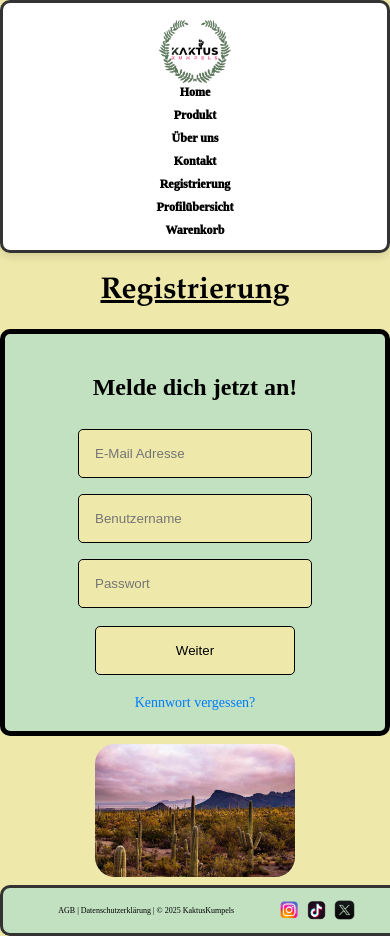
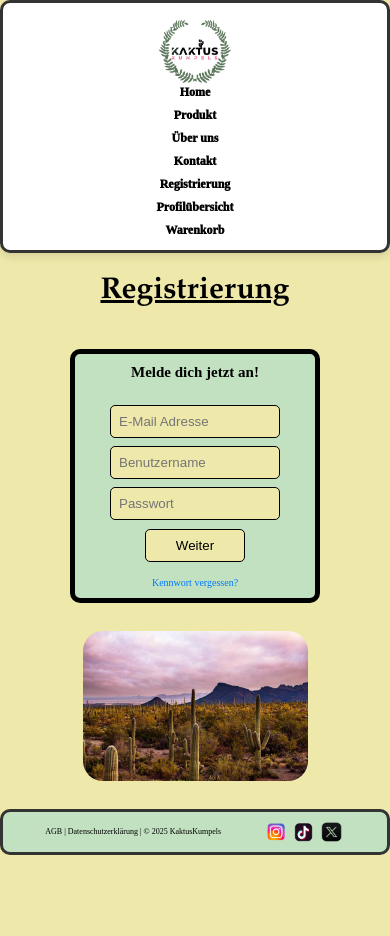
Before and after one commit to ia24b-candrianl/kaktus-kumpels, a Flask app: page /registrierung in a window 390 px wide. After the commit the page ends 855 px from the top, so only its background shows below. Run offline with Flask 3, Linux system fonts and the light colour scheme.

Commit message:
Registrierung site view fixed

```diff
--- a/static/contact.css
+++ b/static/contact.css
@@ -64,13 +64,12 @@ h1 {
 
 
 @media (max-width: 768px) {
-    * {
         * {
         margin: 0;
         padding: 0;
         box-sizing: border-box;
     }
-    }
+
 
     h1 {
         margin-top: 10px;
--- a/static/registrierung.css
+++ b/static/registrierung.css
@@ -14,7 +14,7 @@ h1 {
 }
 
 .register-form {
-    background:#C1E1C1;
+    background: #C1E1C1;
     padding: 20px;
     border: 5px solid black;
     border-radius: 10px;
@@ -62,18 +62,6 @@ h1 {
 }
 
 
-@media (max-width: 1024px) {
-    h1 {
-        font-size: 30px;
-    }
-
-    footer {
-        position: relative;
-        font-size: 12px;
-
-    }
-}
-
 .landschaft {
     display: flex;
     justify-content: center;
@@ -86,20 +74,6 @@ h1 {
     max-width: 60%;
     height: auto;
     border-radius: 20px;
-}
-
-
-
-@media (max-width: 768px) {
-    h1 {
-        font-size: 30px;
-    }
-
-    footer {
-        position: relative;
-        font-size: 12px;
-    }
-
 }
 
 
@@ -121,14 +95,30 @@ h1 {
 }
 
 @media (max-width: 768px) {
+    * {
+        margin: 0;
+        padding: 0;
+        box-sizing: border-box;
+    }
+
     h1 {
+        margin-top: 20px;
+        margin-bottom: 40px;
         font-size: 30px;
     }
 
+    h2 {
+        font-size: 15px;
+        margin-bottom: 20px;
+    }
+
+
     #landschaft {
-        width: 200px;
-        max-width: 200px;
+        width: 225px;
+        max-width: 225px;
         height: auto;
+        margin-top: 20px;
+        margin-bottom: 20px;
     }
 
     nav {
@@ -139,4 +129,38 @@ h1 {
         font-size: 12px;
     }
 
+    .container {
+        margin-top: 20px;
+        width: 100%;
+    }
+
+    .register-form {
+        padding: 10px;
+        width: 250px;
+
+    }
+
+    .register-form input {
+        width: 170px;
+        padding: 8px;
+        margin: 4px 0;
+    }
+
+    .register-form button {
+        width: 100px;
+        padding: 8px;
+        margin: 5px 0;
+        border: 1px solid black;
+        border-radius: 5px;
+
+    }
+
+    footer {
+        position: relative;
+        font-size: 12px;
+    }
+
+    .vergessen a {
+        font-size: 10px;
+    }
 }
```
